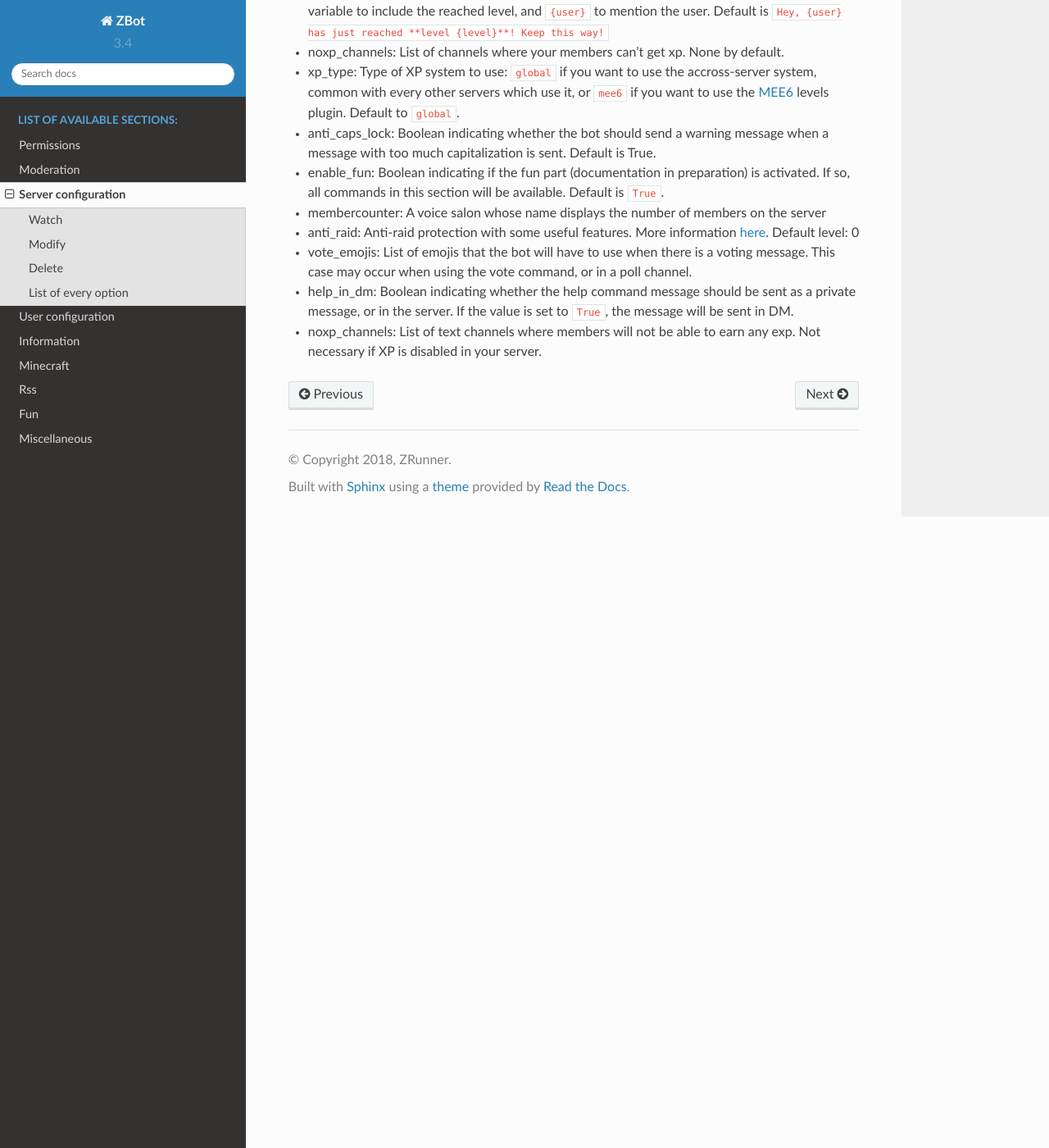
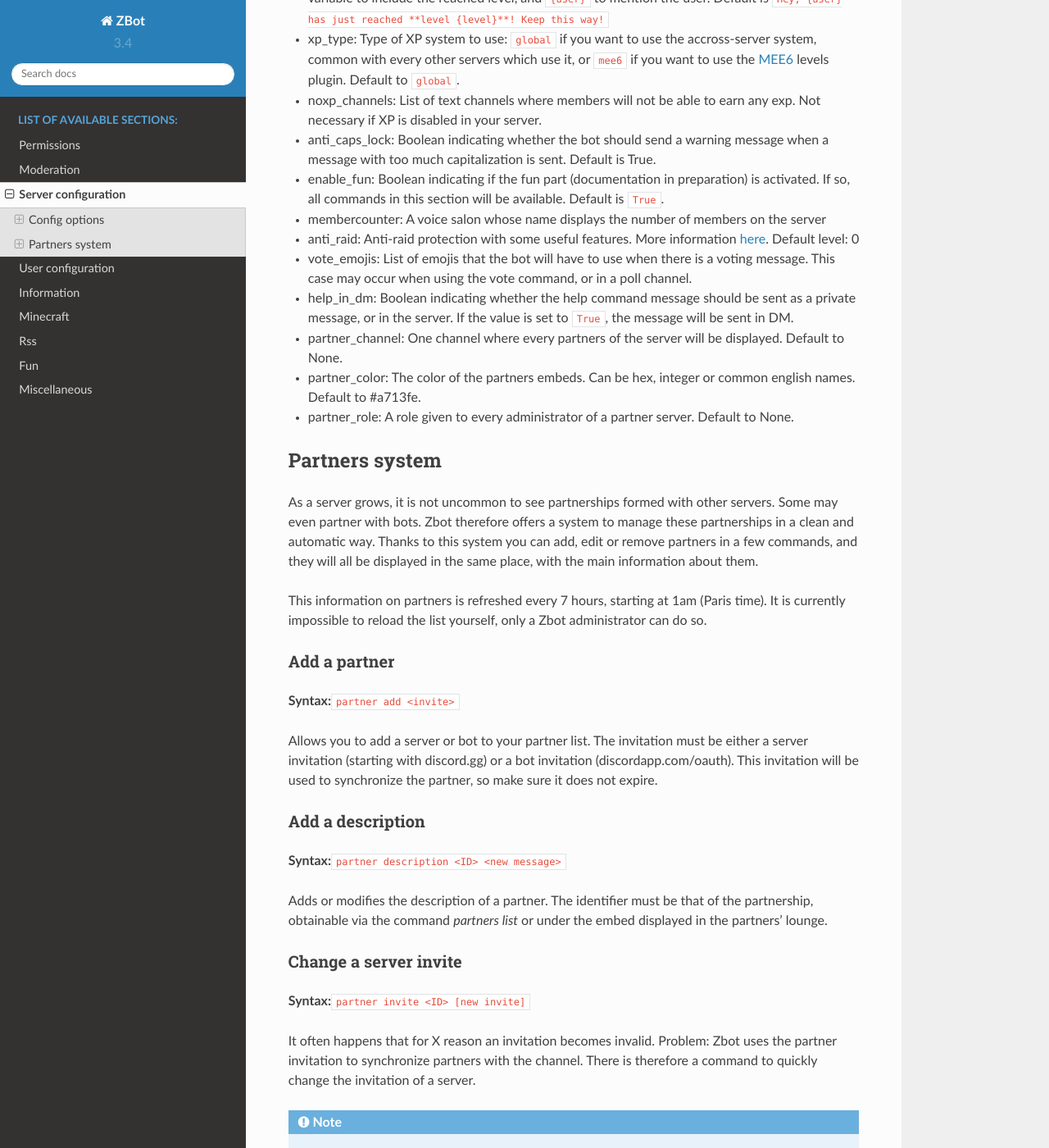
Before and after one commit to Axobot-org/Axobot, a Sphinx documentation site: the page built from docs/server.rst, in a window 1280 px wide and 1400 px high, scrolled down 2232 px. Shown: the whole window at 82% size. Built offline with Sphinx 7.4.7 and the Read the Docs theme 2.0.0, drawn with Linux system fonts in a browser that asks for light colours; some of the changed text lies outside the part shown.

Commit message:
[add] doc for partners

```diff
--- a/docs/index.rst
+++ b/docs/index.rst
@@ -21,7 +21,7 @@
 
    perms
    moderator
-   config
+   server
    user
    infos
    minecraft
--- a/docs/config.rst
+++ b/docs/server.rst
@@ -1,6 +1,12 @@
 ====================
 Server configuration
 ====================
+
+
+--------------
+Config options
+--------------
+
 
 Recently, ZBot has features that can be modified per server, to make each server unique. You will find the language of the bot, the activation of certain options (such as the xp system), the list of roles authorized to use certain commands (ban, clear...), the welcome messages, and many other options.
 
@@ -8,7 +14,6 @@
 
 .. note:: For the curious, know that all the configuration of each server is entirely saved in a MySQL database file, which makes its use easier than a simple txt or csv file.
 
------
 Watch
 -----
 
@@ -21,7 +26,6 @@
 .. warning:: To display this command correctly, ZBot only needs Embed links permission.
 
 
-------
 Modify
 ------
 
@@ -34,7 +38,7 @@
 .. note:: When the value takes the form of roles, for more comfort you are not obliged to mention them: the exact name or the identifier of the role is enough. The same goes for chanels.
 
 
-------
+
 Delete
 ------
 
@@ -43,7 +47,6 @@
 This subcommand can be useful to reset an option to its default value. By executing this command, the option will be deleted and will take the same value as originally.
 
 
---------------------
 List of every option
 --------------------
 
@@ -56,7 +59,6 @@
 * ban: List of roles allowed to use the `ban <moderator.html#ban>`_ command. By default, none.
 * warn: List of roles allowed to use the `warn <moderator.html#warn>`_ and `cases <moderator.html#handling-cases>`_ commands. By default, none.
 * say: List of roles allowed to use the `say` command. By default, none.
-* hunter: List of text channels in which the *Hunter* game is activated (documentation to come). By default, none.
 * welcome_channel: List of channels where messages when a member joins/leaves the server will be sent. By default, none.
 * welcome: Message sent when a member joins your server. Some variables are usable, enter the `welcome <infos.html#welcome>`_ command to see them.
 * leave: Message sent when a member leave your server. Some variables are usable, the same as for the welcome message.
@@ -67,12 +69,67 @@
 * poll_channels: List of channels in which the bot will add the reactions 👍 and 👎 to each message
 * enable_xp: Boolean indicating whether the xp system is activated. Default is :code:`True`.
 * levelup_msg: Message to send when someone reaches a new XP level. You can use :code:`{level}` variable to include the reached level, and :code:`{user}` to mention the user. Default is :code:`Hey, {user} has just reached **level {level}**! Keep this way!`
-* noxp_channels: List of channels where your members can't get xp. None by default.
 * xp_type: Type of XP system to use: :code:`global` if you want to use the accross-server system, common with every other servers which use it, or :code:`mee6` if you want to use the `MEE6 <https://mee6.xyz>`_ levels plugin. Default to :code:`global`.
+* noxp_channels: List of text channels where members will not be able to earn any exp. Not necessary if XP is disabled in your server.
 * anti_caps_lock: Boolean indicating whether the bot should send a warning message when a message with too much capitalization is sent. Default is True.
 * enable_fun: Boolean indicating if the fun part (documentation in preparation) is activated. If so, all commands in this section will be available. Default is :code:`True`.
 * membercounter: A voice salon whose name displays the number of members on the server
 * anti_raid: Anti-raid protection with some useful features. More information `here <moderator.html#anti-raid>`_. Default level: 0
 * vote_emojis: List of emojis that the bot will have to use when there is a voting message. This case may occur when using the vote command, or in a poll channel.
 * help_in_dm: Boolean indicating whether the help command message should be sent as a private message, or in the server. If the value is set to :code:`True`, the message will be sent in DM.
-* noxp_channels: List of text channels where members will not be able to earn any exp. Not necessary if XP is disabled in your server.
+* partner_channel: One channel where every partners of the server will be displayed. Default to None.
+* partner_color: The color of the partners embeds. Can be hex, integer or common english names. Default to #a713fe.
+* partner_role: A role given to every administrator of a partner server. Default to None.
+
+
+
+---------------
+Partners system
+---------------
+
+As a server grows, it is not uncommon to see partnerships formed with other servers. Some may even partner with bots. Zbot therefore offers a system to manage these partnerships in a clean and automatic way. Thanks to this system you can add, edit or remove partners in a few commands, and they will all be displayed in the same place, with the main information about them.
+
+This information on partners is refreshed every 7 hours, starting at 1am (Paris time). It is currently impossible to reload the list yourself, only a Zbot administrator can do so.
+
+
+Add a partner
+-------------
+
+**Syntax:**:code:`partner add <invite>`
+
+Allows you to add a server or bot to your partner list. The invitation must be either a server invitation (starting with discord.gg) or a bot invitation (discordapp.com/oauth). This invitation will be used to synchronize the partner, so make sure it does not expire.
+
+
+Add a description
+-----------------
+
+**Syntax:**:code:`partner description <ID> <new message>`
+
+Adds or modifies the description of a partner. The identifier must be that of the partnership, obtainable via the command `partners list` or under the embed displayed in the partners' lounge.
+
+
+Change a server invite
+----------------------
+
+**Syntax:**:code:`partner invite <ID> [new invite]`
+
+It often happens that for X reason an invitation becomes invalid. Problem: Zbot uses the partner invitation to synchronize partners with the channel. There is therefore a command to quickly change the invitation of a server.
+
+.. note:: If no new invitation is given in the command, the bot will send you the one currently in use.
+
+
+List every partners
+-------------------
+
+**Syntax:**:code:`partners list`
+
+Lists all the partners that your server currently has. The bot will display the name of the partner, the type (server or bot), and the date of addition. You will even have the list of servers that have added you as a partner!
+
+.. warning:: For a better display of the list, it is recommended to give "`Embed Links <perms.html#embed-links>`_" permission to the bot.
+
+Remove a partner
+-----------------
+
+**Syntax:**:code:`partner remove <ID>`
+
+Allows you to remove a partner from the list. You will be asked for a confirmation, to avoid misuse. Once a partner is removed, you must reconfigure it completely if you want to put it back into the channel.
```
